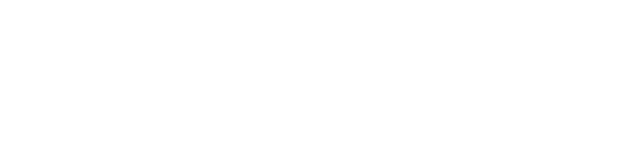
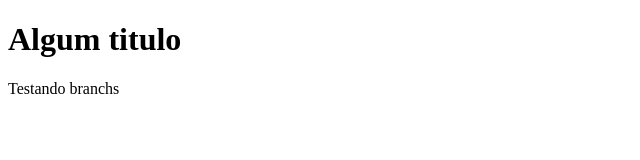
Before and after one commit to LucasMagnun/Teste_Git, a plain HTML site: page index.html in a window 1280 px wide. Shown: the whole page, without its empty margins (0-640 px from the left). Drawn offline with Linux system fonts and the light colour scheme.

Commit message:
Criado título e paragrafo

```diff
--- a/index.html
+++ b/index.html
@@ -6,6 +6,7 @@
     <title>Testando Git</title>
 </head>
 <body>
-
+    <h1>Algum titulo</h1>
+    <p>Testando branchs</p>
 </body>
 </html>
```
